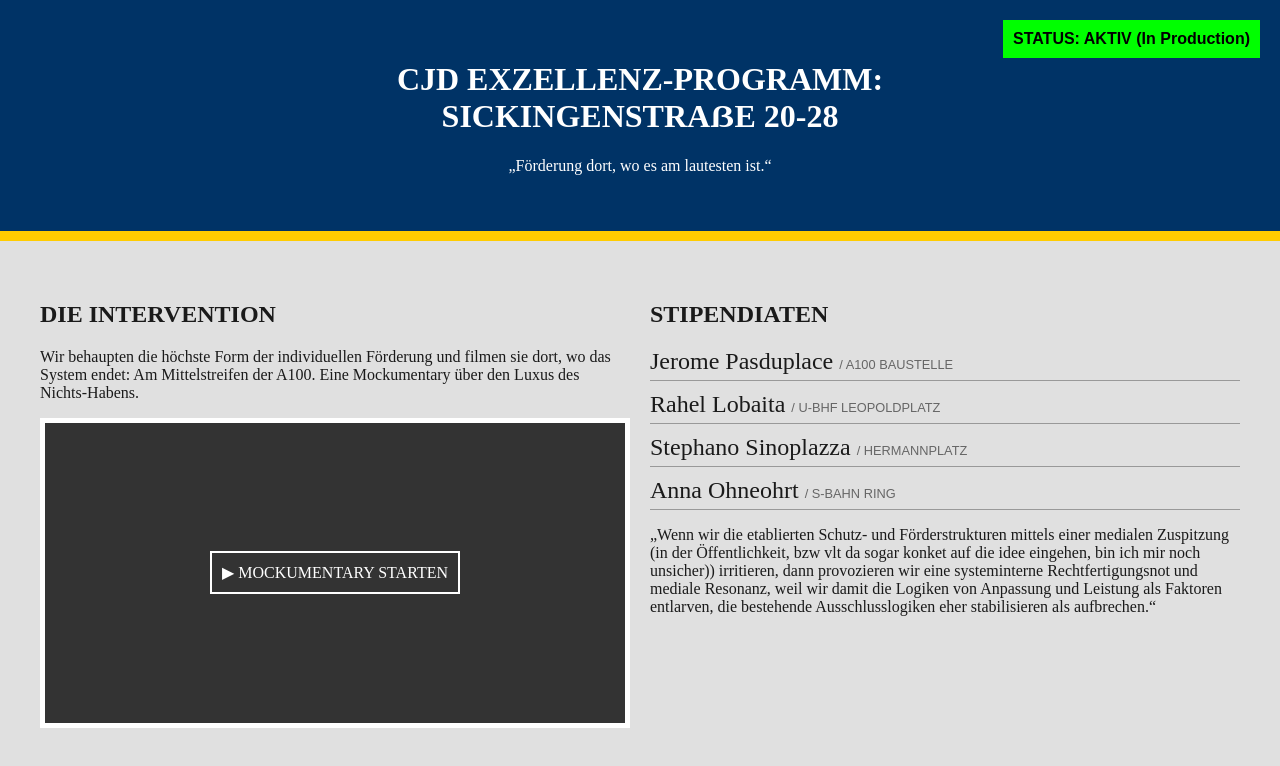
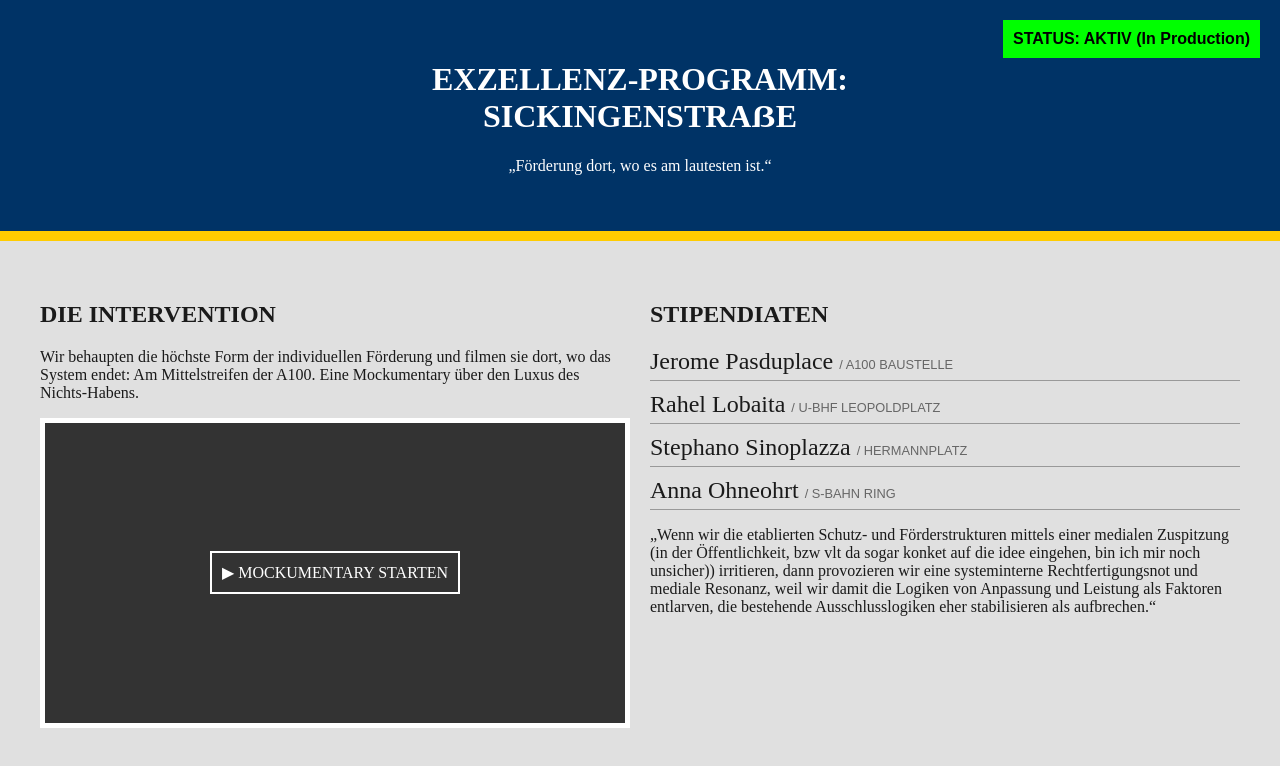
Before and after one commit to t0dysseus/interventions, a plain HTML site: page mockumentary.html in a window 1280 px wide. Drawn offline with Linux system fonts and the light colour scheme.

Commit message:
Update mockumentary.html

```diff
--- a/mockumentary.html
+++ b/mockumentary.html
@@ -19,7 +19,7 @@
 <body>
     <div class="status-badge">STATUS: AKTIV (In Production)</div>
     <header>
-        <h1>CJD EXZELLENZ-PROGRAMM: <br> SICKINGENSTRAẞE 20-28</h1>
+        <h1>EXZELLENZ-PROGRAMM: <br> SICKINGENSTRAẞE</h1>
         <p>„Förderung dort, wo es am lautesten ist.“</p>
     </header>
     <div class="main">
```
